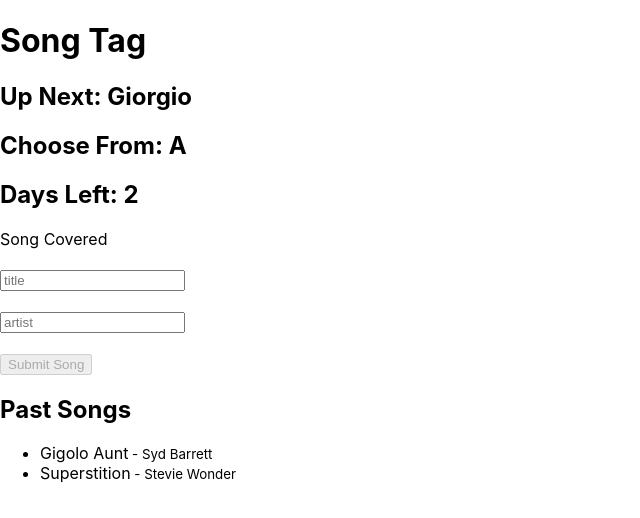
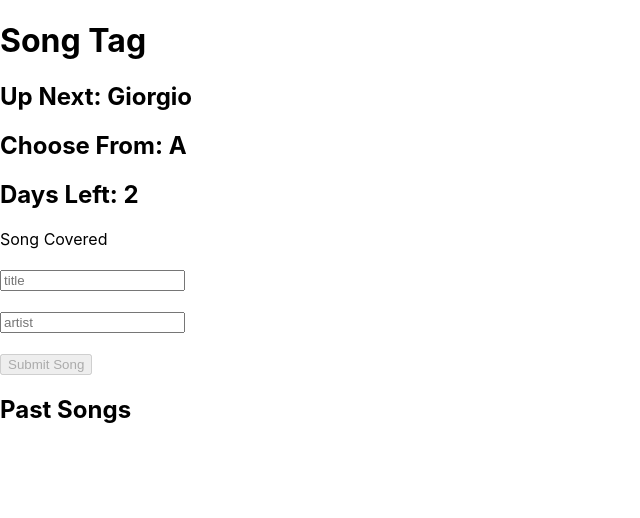
Before and after one commit to giorgiovh/song-tag, a React (Create React App) app: page / in a window 1280 px wide. Shown: the top 518 px of the page, without its empty margins (0-640 px from the left). Built offline with nearby package versions, Linux system fonts and the light colour scheme; the HTML template or start-up script is replaced by a standard one.

Commit message:
removes hard-coded past songs

```diff
--- a/src/App.js
+++ b/src/App.js
@@ -17,7 +17,7 @@ class App extends Component {
       personIdx: 0,
       alphLetterIdx: 0,
       daysLeft: 2,
-      pastSongs: [{ titleCovered: "Gigolo Aunt", artistCovered: "Syd Barrett" }, { titleCovered: "Superstition", artistCovered: "Stevie Wonder" }],
+      pastSongs: [],
       newSong: {
         titleCovered: "",
         artistCovered: "",
```
